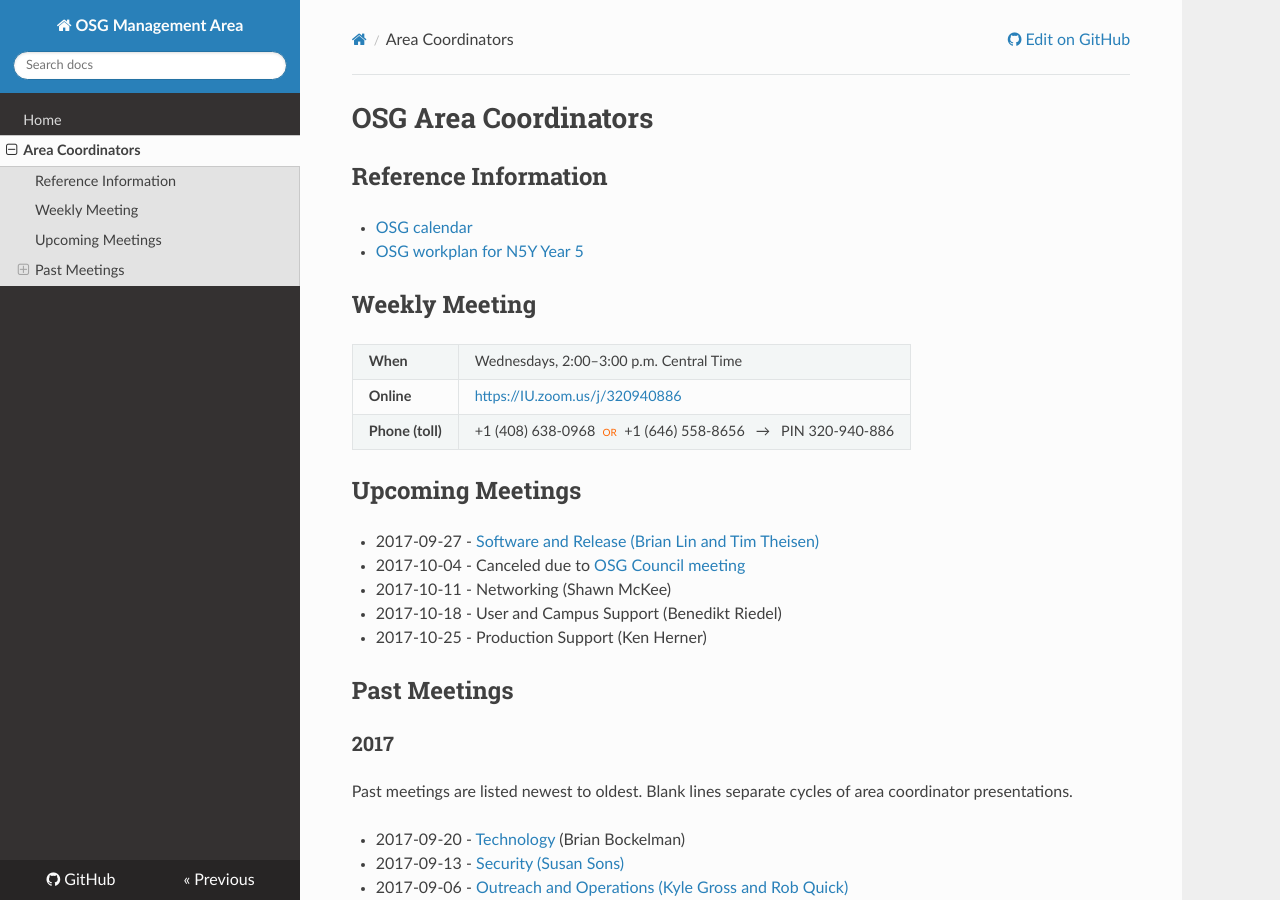
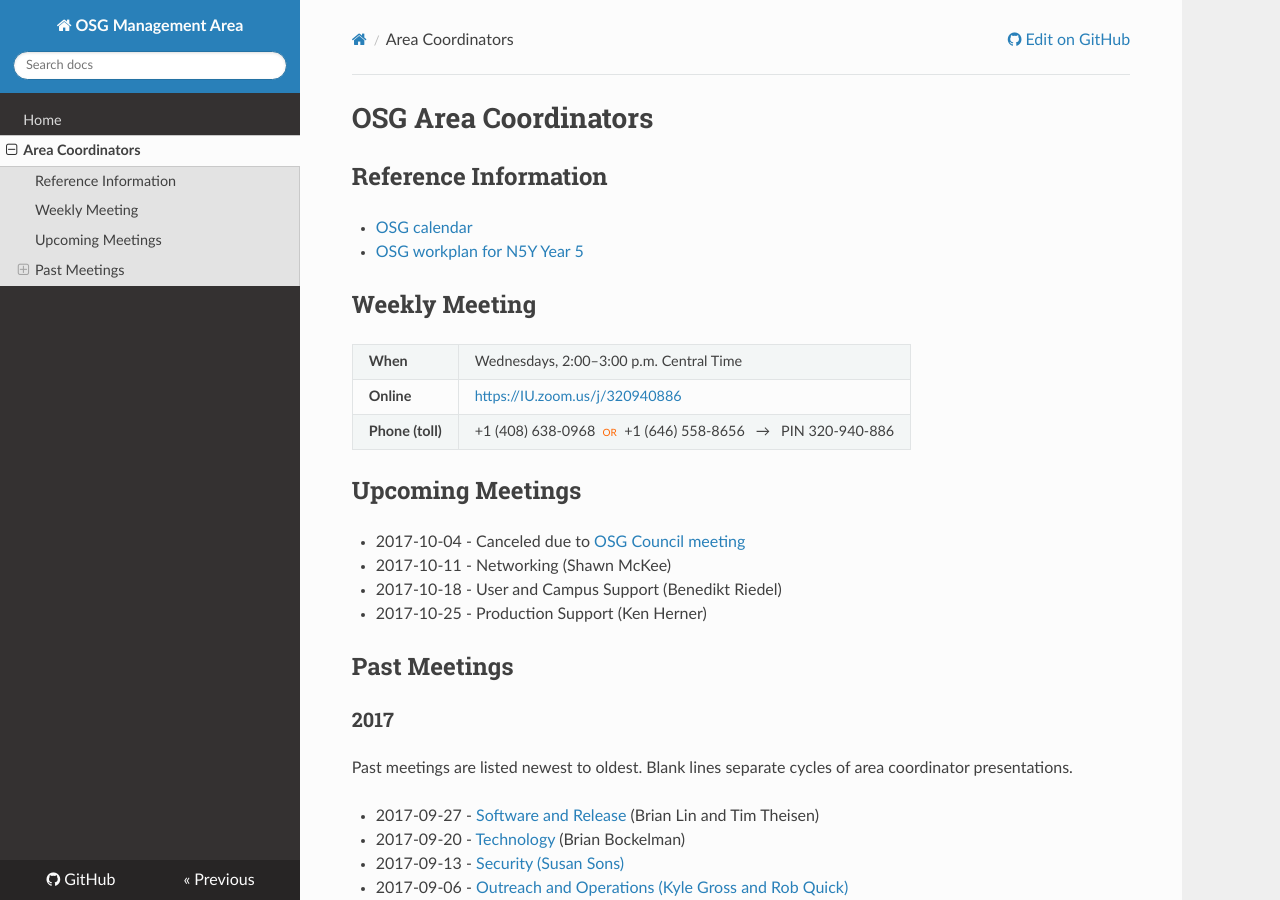
Before and after one commit to ppaschos/management-1, an MkDocs documentation site: the page built from docs/area-coordinators.md, in a window 1280 px wide and 900 px high. Built offline with MkDocs 1.6.1, drawn with Linux system fonts in a browser that asks for light colours; nearby versions of some CDN libraries; old or Windows-style settings are respelled for this version of MkDocs; part of the change alters nothing that is shown.

Commit message:
Moved S&R meeting to past, tweaked format

```diff
--- a/docs/area-coordinators.md
+++ b/docs/area-coordinators.md
@@ -27,7 +27,6 @@
 
 ## Upcoming Meetings
 
-- 2017-09-27 - [Software and Release (Brian Lin and Tim Theisen)](https://docs.google.com/document/d/1NmIpykDswfYoQ72wumwO60RXLBIeAEbIZH8nq8zSXGA/edit?usp=sharing)
 - 2017-10-04 - Canceled due to [OSG Council meeting](https://indico.fnal.gov/conferenceDisplay.py?confId=14824)
 - 2017-10-11 - Networking (Shawn McKee)
 - 2017-10-18 - User and Campus Support (Benedikt Riedel)
@@ -40,6 +39,8 @@
 
 Past meetings are listed newest to oldest.  Blank lines separate cycles of area coordinator presentations.
 
+- 2017-09-27 - [Software and Release](https://docs.google.com/document/d/1NmIpykDswfYoQ72wumwO60RXLBIeAEbIZH8nq8zSXGA/edit?usp=sharing)
+  (Brian Lin and Tim Theisen)
 - 2017-09-20 - [Technology](https://drive.google.com/open?id=0B-VLYsFOFY5ROHZwLWU3eFJvMWM) (Brian Bockelman)
 - 2017-09-13 - [Security (Susan Sons)](https://twiki.opensciencegrid.org/bin/view/Management/20170913AgendaMinutes)
 - 2017-09-06 - [Outreach and Operations (Kyle Gross and Rob Quick)](https://twiki.opensciencegrid.org/bin/view/Management/20170906AgendaMinutes)
```
